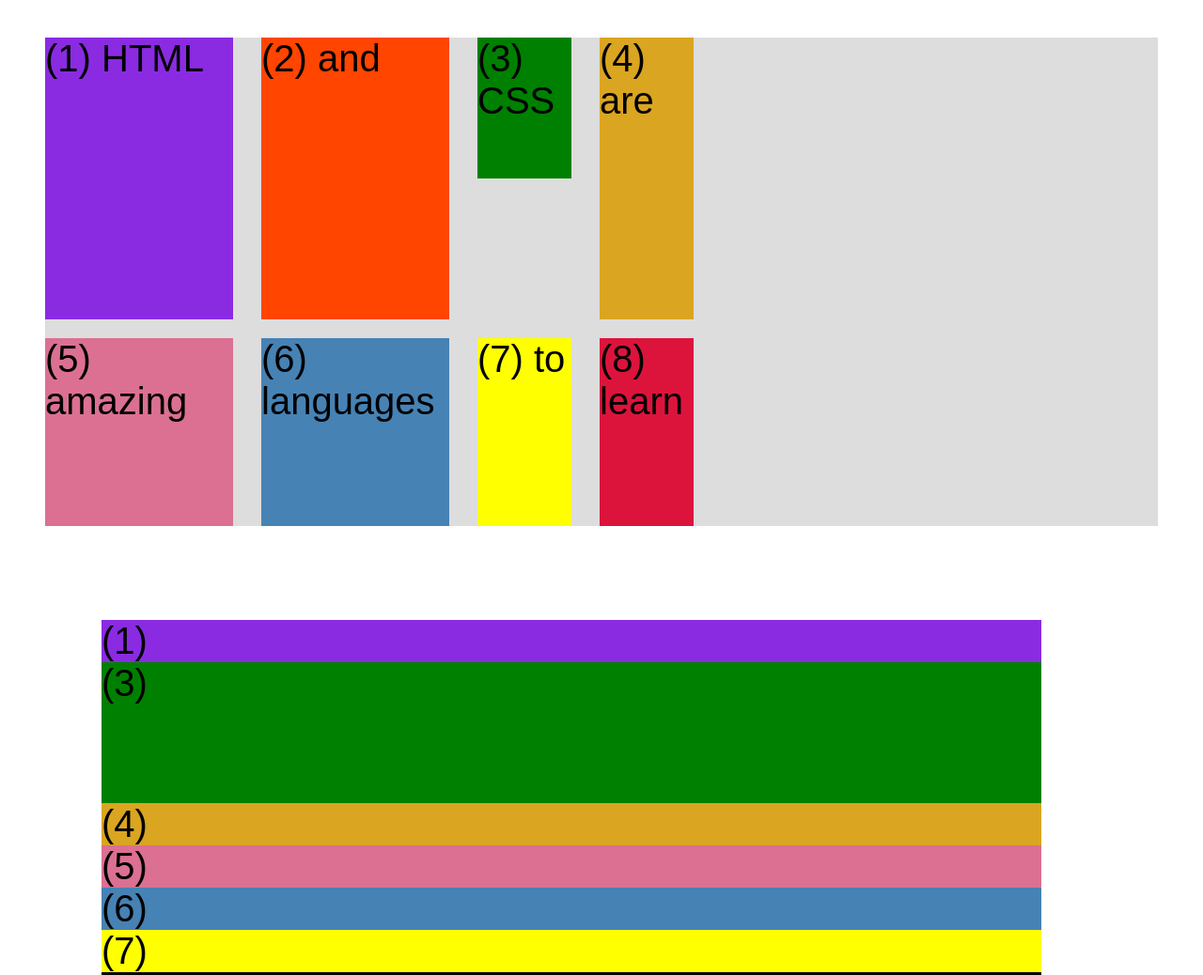
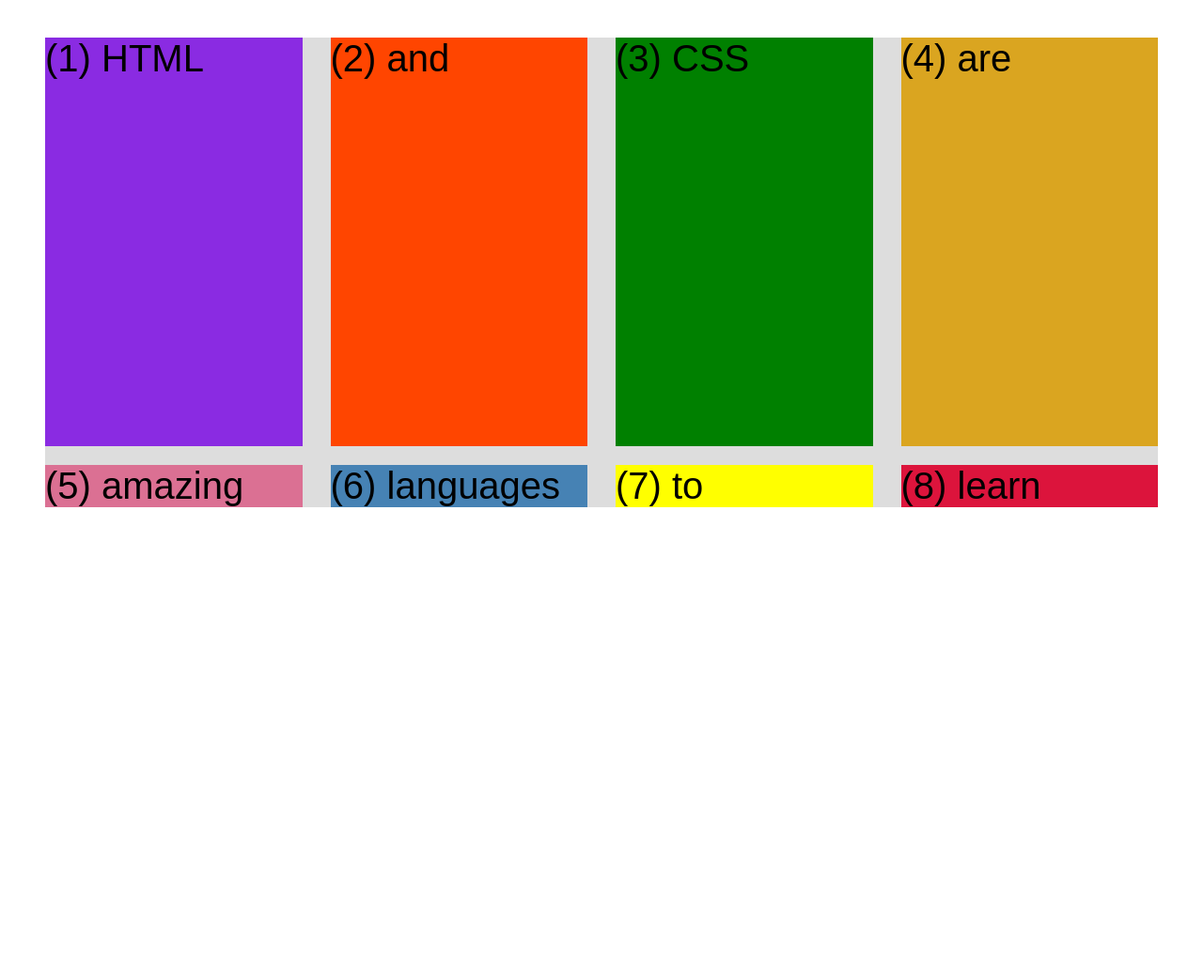
Before and after one commit to Salmanul-Fariz/CSS-Layout, a plain HTML site: page css-grid.html in a window 1280 px wide. Shown: the top 1038 px of the page at 94% size. After the commit the page ends 800 px from the top, so only its background shows below. Drawn offline with Linux system fonts and the light colour scheme.

Commit message:
sizing grid colums and rows

```diff
--- a/css-grid.html
+++ b/css-grid.html
@@ -17,7 +17,7 @@
 
     .el--3 {
       background-color: green;
-      height: 150px;
+      /* height: 150px; */
     }
 
     .el--4 {
@@ -48,15 +48,22 @@
       margin: 40px;
 
       /* CSS GRID */
+      /* grid-template-columns: 1fr 1fr 1fr 1fr; */
+      /* grid-template-rows: 300px 200px; */
+      /* grid-template-rows: repeat(2, 1fr); */
       display: grid;
-      grid-template-columns: 200px 200px 100px 100px;
-      grid-template-rows: 300px 200px;
+
+      grid-template-columns: repeat(4, 1fr);
+      grid-template-rows: 1fr auto;
+      height: 500px;
+
       column-gap: 30px;
       row-gap: 20px;
     }
 
     .container--2 {
       /* STARTER */
+      display: none;
       font-family: sans-serif;
       background-color: black;
       font-size: 40px;
```
